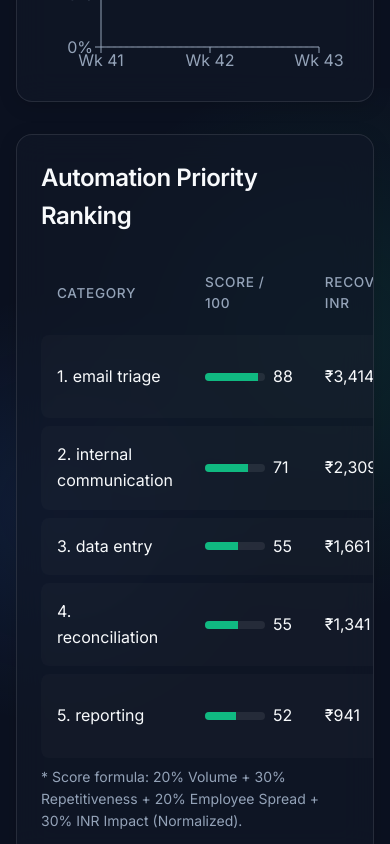
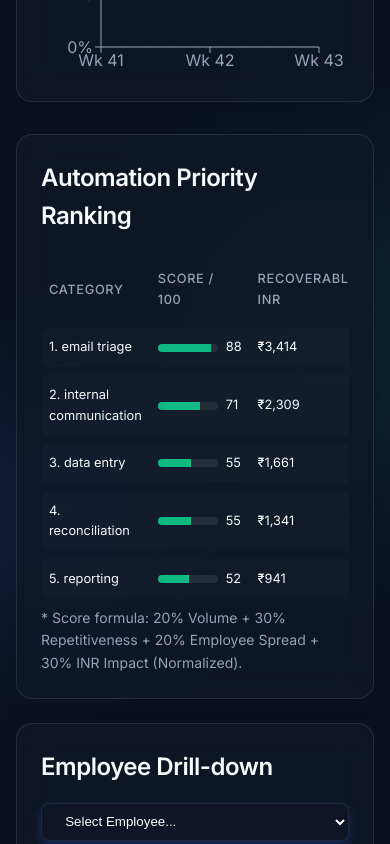
Before and after one commit to Maan0882/workforce-pulse, a Next.js app: page / in a window 390 px wide. Shown: the part 1600-2444 px from the top of the page. Built offline with nearby package versions, Linux system fonts and the light colour scheme.

Commit message:
feat: implement automation ranking component, global design tokens, and AI assistant interface

```diff
--- a/src/app/globals.css
+++ b/src/app/globals.css
@@ -140,6 +140,30 @@ h1, h2, h3, h4, h5, h6 {
     width: calc(100vw - 2rem) !important;
     height: 80vh !important;
   }
+  .table th, .table td {
+    padding: 0.6rem 0.5rem !important;
+    font-size: 0.8rem !important;
+  }
+}
+
+/* Scrollable table container */
+.table-container {
+  width: 100%;
+  overflow-x: auto;
+  -webkit-overflow-scrolling: touch;
+}
+
+/* AI Assistant floating wrapper */
+.ai-assistant-wrapper {
+  position: fixed;
+  bottom: 2rem;
+  right: 2rem;
+}
+@media (max-width: 480px) {
+  .ai-assistant-wrapper {
+    bottom: 1rem !important;
+    right: 1rem !important;
+  }
 }
 
 /* Buttons */
--- a/src/components/AIAssistant.tsx
+++ b/src/components/AIAssistant.tsx
@@ -72,7 +72,7 @@ export default function AIAssistant() {
   };
 
   return (
-    <div style={{ position: 'fixed', bottom: '2rem', right: '2rem', zIndex: 50 }} className="no-print">
+    <div className="ai-assistant-wrapper no-print" style={{ zIndex: 50 }}>
       {isOpen ? (
         <div className="ai-chat-window" style={{
           width: '380px',
--- a/src/components/AutomationRanking.tsx
+++ b/src/components/AutomationRanking.tsx
@@ -82,6 +82,7 @@ export default function AutomationRanking({ activities, initialData, simpleMode
 
   return (
     <div>
+      <div className="table-container">
         <table className="table">
           <thead>
             <tr>
@@ -111,6 +112,7 @@ export default function AutomationRanking({ activities, initialData, simpleMode
             ))}
           </tbody>
         </table>
+      </div>
       <p className="text-sm text-secondary mt-4">
         * Score formula: 20% Volume + 30% Repetitiveness + 20% Employee Spread + 30% INR Impact (Normalized).
       </p>
```
Lines whose indentation alone changed are shown as unchanged.
